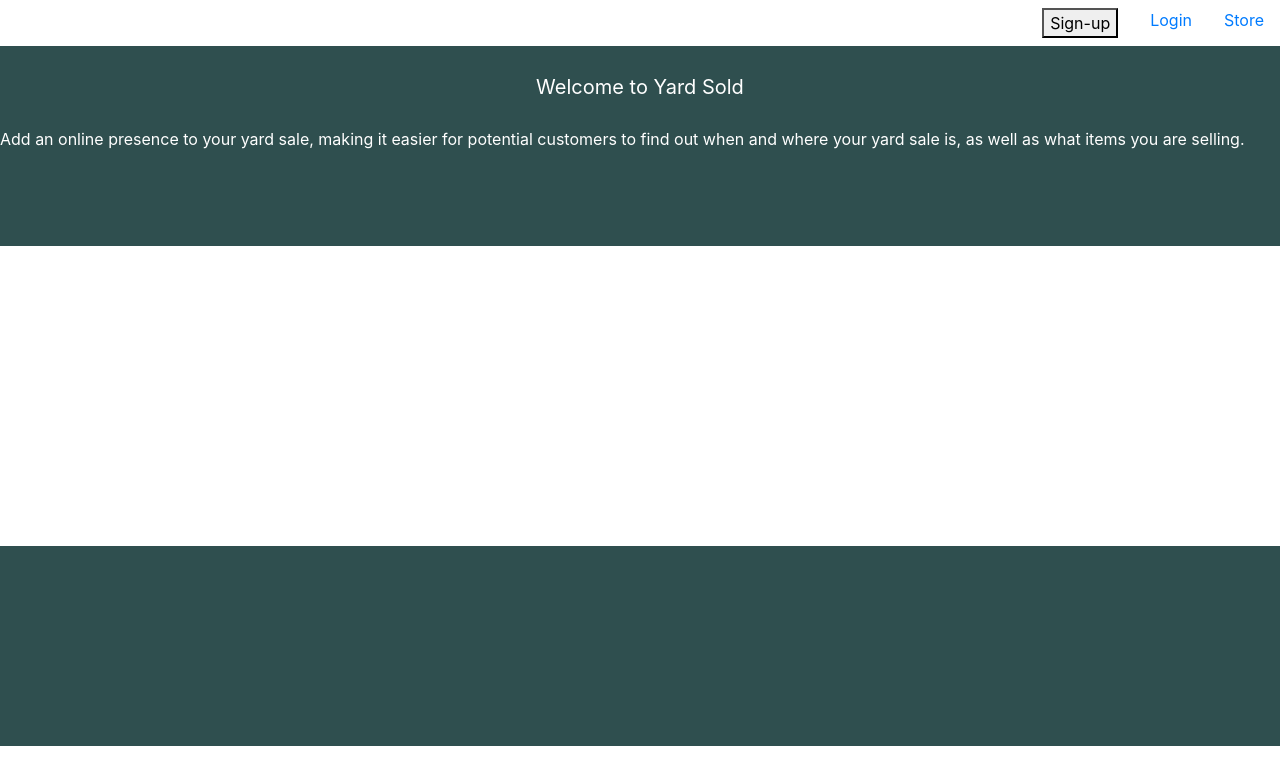
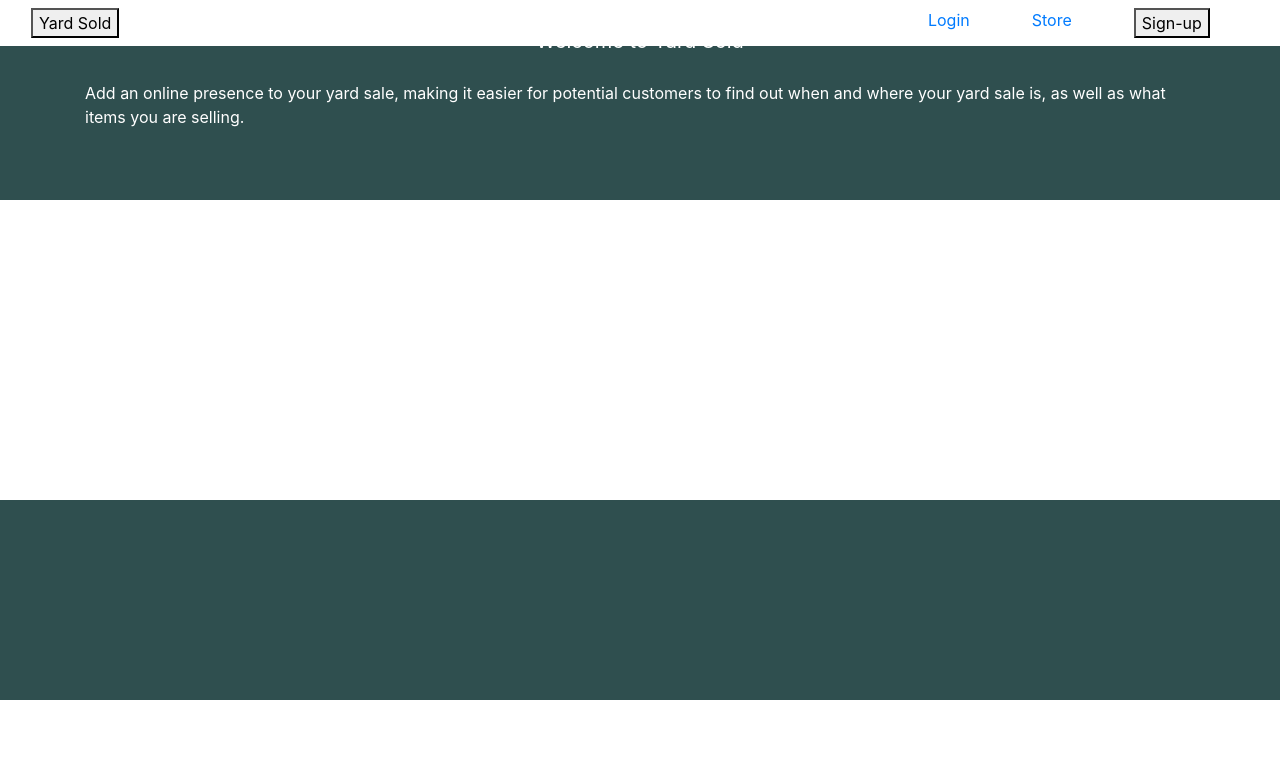
Before and after one commit to Kelel1/yard-sold-fe, a React (Create React App) app: page / in a window 1280 px wide. Shown: the top 784 px of the page. Built offline with nearby package versions, Linux system fonts and the light colour scheme.

Commit message:
update navigation styles

```diff
--- a/src/components/App.js
+++ b/src/components/App.js
@@ -38,7 +38,7 @@ const App = () => (
       <p className="welcome">
         Welcome to Yard Sold
       </p>
-      <p>
+      <p className="container">
         Add an online presence to your yard sale, making it easier for potential customers
         to find out when and where your yard sale is, as well as what items you are selling.
       </p>
--- a/src/components/Nav.js
+++ b/src/components/Nav.js
@@ -1,19 +1,47 @@
 import React, { useState } from 'react';
 import ReactDOM from 'react-dom';
-import Nav from 'react-bootstrap/Nav';
+import { Container, Row, Col, Nav} from 'react-bootstrap';
 
 const Navbar = () => (
-  <Nav className="justify-content-end">
-    <Nav.Item>
-      <Nav.Link href=""><button>Sign-up</button></Nav.Link>
-    </Nav.Item>
-    <Nav.Item>
-      <Nav.Link href="">Login</Nav.Link>
-    </Nav.Item>
-    <Nav.Item>
-      <Nav.Link href="">Store</Nav.Link>
-    </Nav.Item>
-  </Nav>
+  <>
+    <div className="nav">
+      <Container fluid>
+        <Row>
+          <Col md="auto">
+            <Nav.Item>
+              <Nav.Link href=""><button>Yard Sold</button></Nav.Link>
+            </Nav.Item>
+          </Col>
+          <Col xs={7}></Col>
+          <Col md="auto">
+            <Nav.Item>
+              <Nav.Link href="">Login</Nav.Link>
+            </Nav.Item>
+          </Col>
+          <Col md="auto">
+            <Nav.Item>
+              <Nav.Link href="">Store</Nav.Link>
+          </Nav.Item>
+          </Col>
+          <Col md="auto">
+            <Nav.Item>
+              <Nav.Link href=""><button>Sign-up</button></Nav.Link>
+            </Nav.Item>
+          </Col>
+        </Row>
+      </Container>
+    </div>
+    <style jsx>{`
+      .nav {
+        display: flex;
+        background-color: white;
+        position: fixed;
+        width: 100%;
+        justify-content: right;
+      }
+    `}</style>
+
+  </>
 )
 
 export default Navbar;
```
